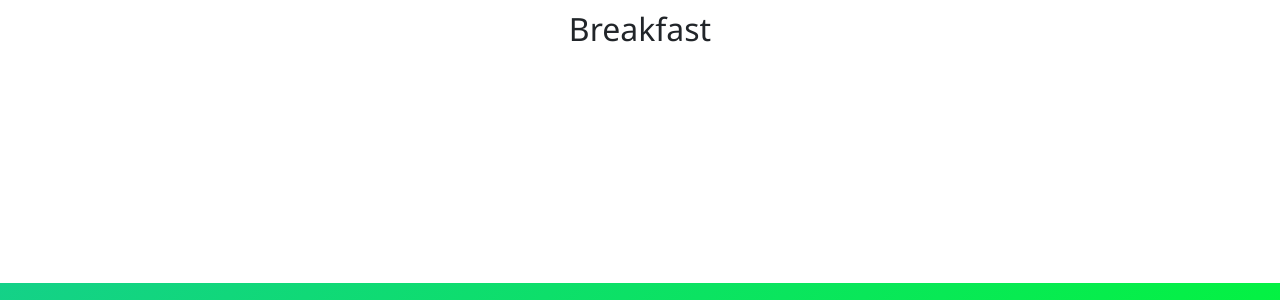
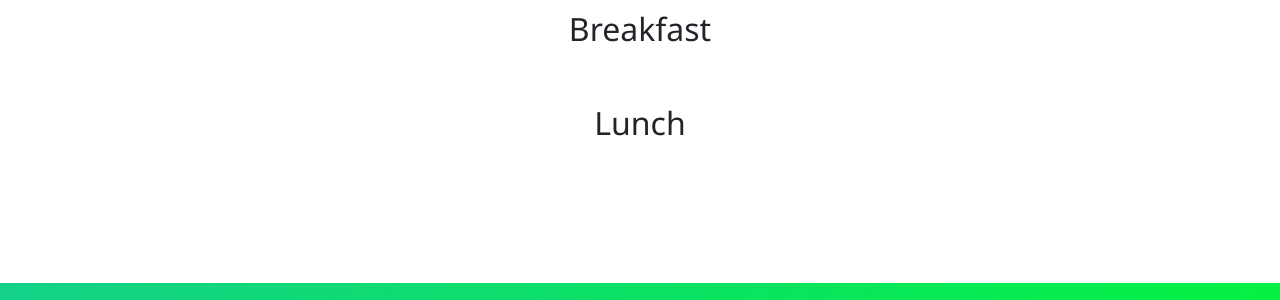
Before and after one commit to Blommis/wellness, a Django app: page /recipes/ in a window 1280 px wide. Shown: the part 284-584 px from the top of the page. Run offline with Django 4.2, Linux system fonts and the light colour scheme; data that the repository does not hold is empty; some libraries are stand-ins or nearby versions.

Commit message:
added lunch template

```diff
--- a/recipes/templates/recipes/recipes.html
+++ b/recipes/templates/recipes/recipes.html
@@ -20,5 +20,21 @@
     </div>
     {% endfor %}
   </div>
+
+  <!-- Lunch Section -->
+<h2 class="mt-5 text-center">Lunch</h2>
+<div class="row">
+  {% for lunch in lunches %}
+  <div class="col-md-6 col-lg-4 mb-4">
+    <div class="card h-100 shadow">
+      <img src="{{ lunch.image.url }}" class="card-img-top object-fit-cover" style="height: 180px;" alt="{{ lunch.name }}">
+      <div class="card-body">
+        <h5 class="card-title">{{ lunch.name }}</h5>
+        <p class="card-text">{{ lunch.short_description }}</p>
+      </div>
+    </div>
+  </div>
+  {% endfor %}
+</div>
 </div>
 {% endblock %}
```
